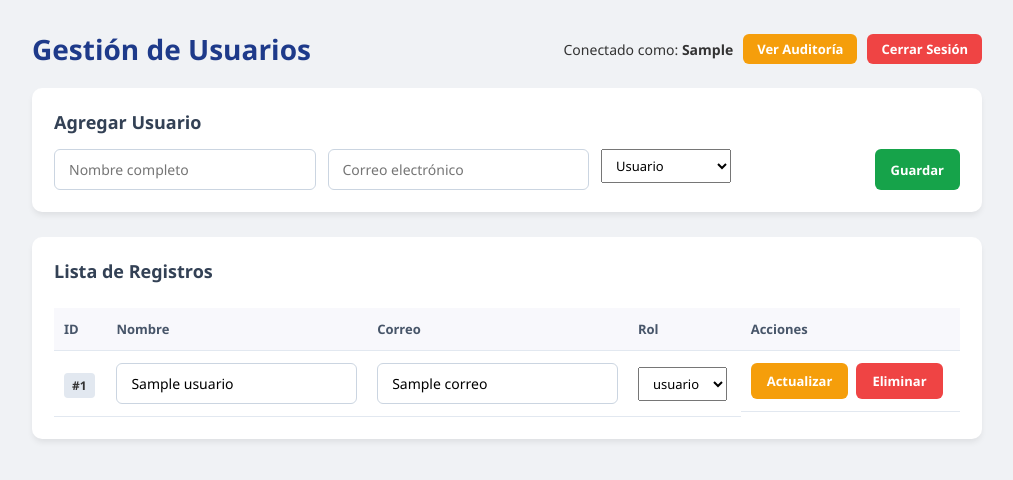
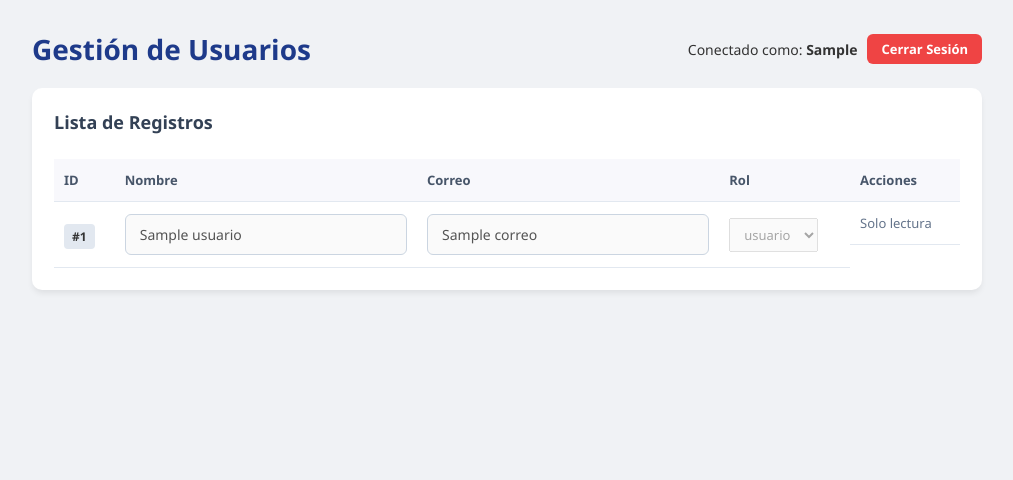
Before and after one commit to jerodelineleneus568-jpg/registro-usuario, a Flask app: template templates/index.html in a window 1280 px wide. Shown: the top 480 px of the page, without its empty margins (133-1146 px from the left). Run offline with Flask 3, Linux system fonts and the light colour scheme; the template is opened without the code that fills it: most values are stand-ins (such as "Sample title", 1, 10 or a date in 2020); some libraries are stand-ins or nearby versions.

Commit message:
Guardar cambios actualizados

```diff
--- a/templates/index.html
+++ b/templates/index.html
@@ -12,7 +12,9 @@
         <h1>Gestión de Usuarios</h1>
         <div style="display: flex; align-items: center; gap: 10px;">
             <span style="font-size: 14px;">Conectado como: <strong>{{ usuario_actual }}</strong></span>
-            <a href="{{ url_for('auditoria_view') }}" class="btn btn-edit" style="text-decoration: none; padding: 6px 14px;">Ver Auditoría</a>
+            {% if session.get('usuario_rol') == 'admin' %}
+                <a href="{{ url_for('auditoria_view') }}" class="btn btn-edit" style="text-decoration: none; padding: 6px 14px;">Ver Auditoría</a>
+            {% endif %}
             <a href="{{ url_for('logout_view') }}" class="btn btn-delete" style="text-decoration: none; padding: 6px 14px;">Cerrar Sesión</a>
         </div>
     </header>
@@ -26,10 +28,14 @@
         {% endif %}
     {% endwith %}
 
+    <!-- Sección Crear Usuario (Solo administradores) -->
+    {% if session.get('usuario_rol') == 'admin' %}
     <section class="card">
         <h2>Agregar Usuario</h2>
         <form id="form-crear" action="{{ url_for('agregar_view') }}" method="POST" class="form-grid">
-            <input type="hidden" name="csrf_token" value="{{ csrf_token() }}">
+            <!-- Token CSRF Crear -->
+            <input type="hidden" name="csrf_token" value="{{ csrf_token() }}"/>
+
             <div class="form-group">
                 <input type="text" name="nombre" placeholder="Nombre completo" required>
             </div>
@@ -45,6 +51,7 @@
             <button type="submit" class="btn btn-add">Guardar</button>
         </form>
     </section>
+    {% endif %}
 
     <section class="card">
         <h2>Lista de Registros</h2>
@@ -62,33 +69,39 @@
                 <tbody>
                     {% for u in usuarios %}
                     <tr>
-                        <!-- Formulario oculto para editar la fila correspondiente -->
+                        <!-- Formulario oculto para editar la fila -->
                         <form id="form-editar-{{ u.id }}" action="{{ url_for('editar_view', id_usuario=u.id) }}" method="POST">
-                            <input type="hidden" name="csrf_token" value="{{ csrf_token() }}">
+                            <!-- Token CSRF Editar -->
+                            <input type="hidden" name="csrf_token" value="{{ csrf_token() }}"/>
                         </form>
 
                         <td><span class="badge">#{{ u.id }}</span></td>
 
                         <td>
-                            <input type="text" name="nombre" value="{{ u.nombre }}" required class="input-table" form="form-editar-{{ u.id }}">
+                            <input type="text" name="nombre" value="{{ u.nombre }}" required class="input-table" form="form-editar-{{ u.id }}" {% if session.get('usuario_rol') != 'admin' %}disabled{% endif %}>
                         </td>
                         <td>
-                            <input type="email" name="correo" value="{{ u.correo }}" required class="input-table" form="form-editar-{{ u.id }}">
+                            <input type="email" name="correo" value="{{ u.correo }}" required class="input-table" form="form-editar-{{ u.id }}" {% if session.get('usuario_rol') != 'admin' %}disabled{% endif %}>
                         </td>
                         <td>
-                            <select name="rol" required class="input-table" form="form-editar-{{ u.id }}">
+                            <select name="rol" required class="input-table" form="form-editar-{{ u.id }}" {% if session.get('usuario_rol') != 'admin' %}disabled{% endif %}>
                                 <option value="usuario" {% if u.rol == 'usuario' %}selected{% endif %}>usuario</option>
                                 <option value="admin" {% if u.rol == 'admin' %}selected{% endif %}>admin</option>
                             </select>
                         </td>
 
                         <td class="actions-cell">
-                            <button type="submit" form="form-editar-{{ u.id }}" class="btn btn-edit">Actualizar</button>
+                            {% if session.get('usuario_rol') == 'admin' %}
+                                <button type="submit" form="form-editar-{{ u.id }}" class="btn btn-edit">Actualizar</button>
 
-                            <form action="{{ url_for('eliminar_view', id_usuario=u.id) }}" method="POST" style="display:inline;" onsubmit="return confirm('¿Seguro que deseas eliminar a {{ u.nombre }}?');">
-                                <input type="hidden" name="csrf_token" value="{{ csrf_token() }}">
-                                <button type="submit" class="btn btn-delete">Eliminar</button>
-                            </form>
+                                <form action="{{ url_for('eliminar_view', id_usuario=u.id) }}" method="POST" style="display:inline;" onsubmit="return confirm('¿Seguro que deseas eliminar a {{ u.nombre }}?');">
+                                    <!-- Token CSRF Eliminar -->
+                                    <input type="hidden" name="csrf_token" value="{{ csrf_token() }}"/>
+                                    <button type="submit" class="btn btn-delete">Eliminar</button>
+                                </form>
+                            {% else %}
+                                <span style="color: #64748b; font-size: 13px;">Solo lectura</span>
+                            {% endif %}
                         </td>
                     </tr>
                     {% else %}
```
Also changed, not shown: templates/login.html (+3 -5 lines).
